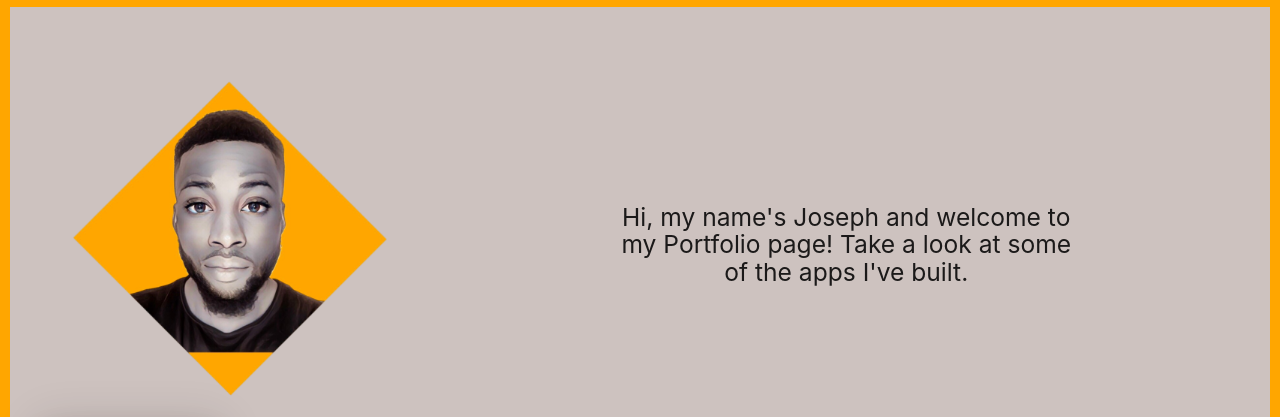
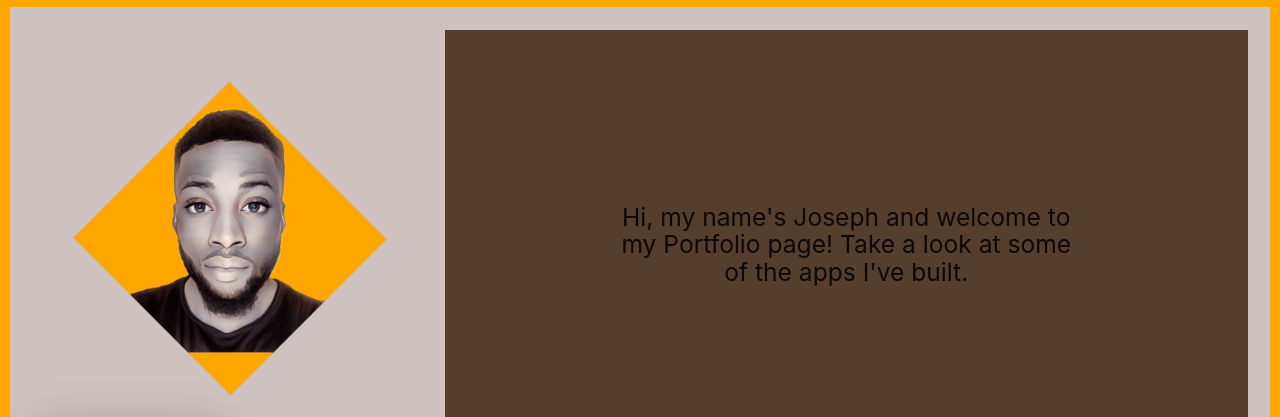
Before and after one commit to joesen-dev/Portfolio, a plain HTML site: page index.html in a window 1280 px wide. Shown: the part 67-484 px from the top of the page. Drawn offline with Linux system fonts and the light colour scheme.

Commit message:
update to css

```diff
--- a/assets/css/style.css
+++ b/assets/css/style.css
@@ -29,9 +29,11 @@ img {
   /* border: 10px solid #25181a; */
 }
 
-.card-panel {
+.card-panel,
+.card-content {
   background-color: var(--cafe-noir);
 }
+
 span#section-header {
   background-color: #25181a;
 }
```
